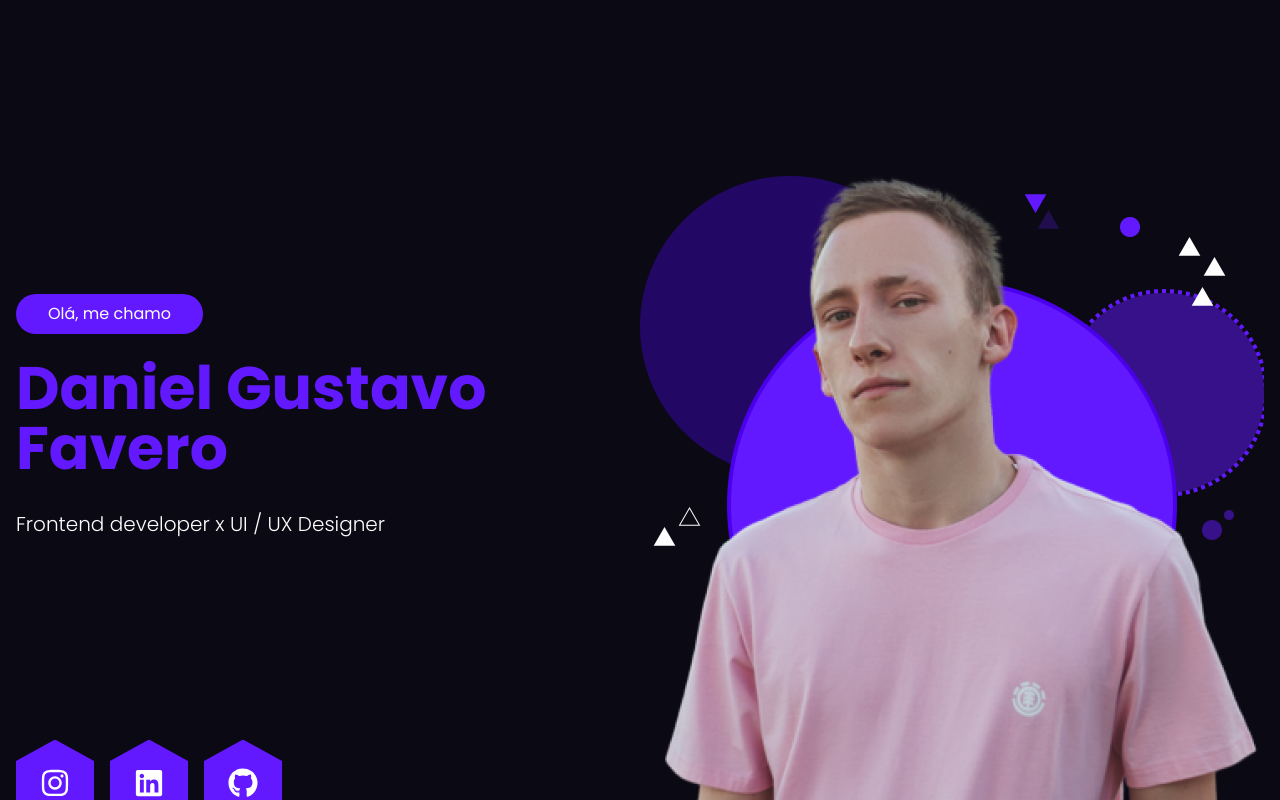
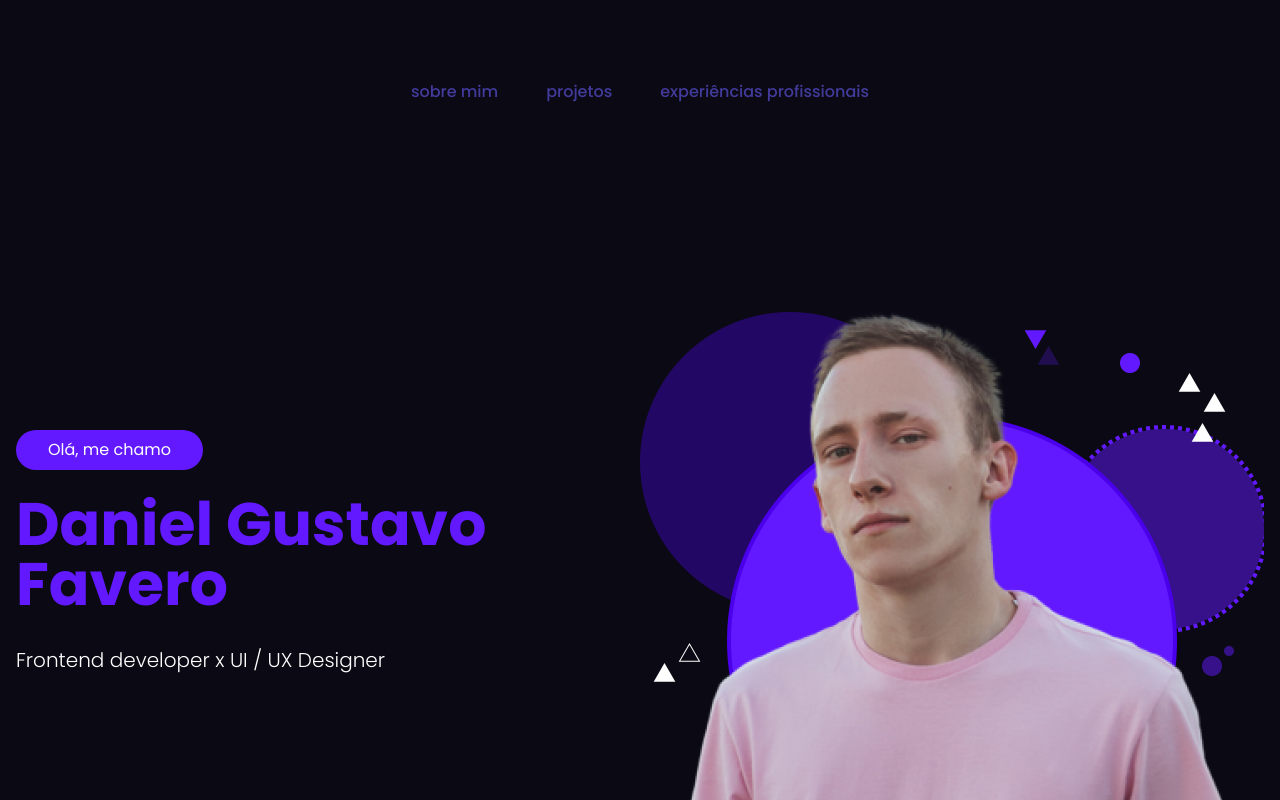
Before and after one commit to danielg-favero/portifolio, a Next.js app: page / in a window 1280 px wide. Shown: the top 800 px of the page. Built offline with nearby package versions, Linux system fonts and the light colour scheme.

Commit message:
feat: header

```diff
--- a/src/app/containers/About.tsx
+++ b/src/app/containers/About.tsx
@@ -10,7 +10,7 @@ import Image from "next/image";
 export const About: React.FC = () => {
   return (
     <Section>
-      <SectionTitle>Sobre Mim</SectionTitle>
+      <SectionTitle id="about">Sobre Mim</SectionTitle>
       <div className="flex flex-col w-full gap-4 lg:flex-row lg:gap-16">
         <div className="flex flex-col gap-4 lg:gap-6 lg:w-1/2">
           <InfoCard>
--- a/src/app/containers/Experience.tsx
+++ b/src/app/containers/Experience.tsx
@@ -10,7 +10,7 @@ import "swiper/css";
 export const Experience: React.FC = () => {
   return (
     <Section>
-      <SectionTitle>Experiências Profissionais</SectionTitle>
+      <SectionTitle id="experience">Experiências Profissionais</SectionTitle>
       <Swiper slidesPerView="auto">
         <SwiperSlide>
           <ExperienceCard
--- a/src/app/containers/Hero.tsx
+++ b/src/app/containers/Hero.tsx
@@ -1,12 +1,13 @@
-import { Badge, Section, IconButton } from "@/components";
+import { Badge, Section, IconButton, Header } from "@/components";
 import Image from "next/image";
 import React from "react";
 import { FaGithub, FaInstagram, FaLinkedin } from "react-icons/fa";
 
 export const Hero: React.FC = () => {
   return (
-    <section className="w-full px-4 mt-24 lg:mt-44 max-w-7xl">
-      <div className="flex flex-col items-center w-full lg:flex-row lg:justify-between gap-14">
+    <section className="w-full px-4 mt-6 lg:mt-12 max-w-7xl">
+      <Header />
+      <div className="flex flex-col items-center w-full mt-24 lg:flex-row lg:justify-between gap-14 lg:mt-44">
         <div className="flex flex-col items-center gap-14 lg:items-start lg:justify-between lg:h-[532px]">
           <div className="flex flex-col items-center gap-6 lg:gap-8 lg:items-start">
             <div className="flex flex-col items-center gap-4 lg:gap-6 lg:items-start">
--- a/src/app/containers/Projects.tsx
+++ b/src/app/containers/Projects.tsx
@@ -12,7 +12,7 @@ import Image from "next/image";
 export const Projects: React.FC = () => {
   return (
     <Section>
-      <SectionTitle>Projetos</SectionTitle>
+      <SectionTitle id="projects">Projetos</SectionTitle>
       <div className="flex flex-col gap-12 lg:gap-16">
         <Tab tabs={["Desenvolvedor", "Designer"]}>
           <Image
@@ -31,7 +31,7 @@ export const Projects: React.FC = () => {
         <div className="flex flex-col justify-center gap-6 lg:gap-8">
           <div className="flex items-center gap-8">
             <Divider />
-            <h3 className="w-full text-lg font-medium text-center uppercase before: text-primary-30">
+            <h3 className="w-full text-lg font-medium text-center uppercase text-primary-30 lg:text-2xl">
               Ferramentas e Linguagens
             </h3>
             <Divider />
--- a/src/app/layout.tsx
+++ b/src/app/layout.tsx
@@ -22,7 +22,7 @@ export default function RootLayout({
           rel="stylesheet"
         />
       </Head>
-      <body>{children}</body>
+      <body className="scroll-smooth">{children}</body>
     </html>
   );
 }
--- a/src/app/page.tsx
+++ b/src/app/page.tsx
@@ -1,9 +1,11 @@
+"use client";
+
 import { Footer } from "@/components";
 import { About, Experience, Hero, Projects } from "./containers";
 
 export default function Home() {
   return (
-    <main className="[&>*:nth-child(odd)]:bg-primary-100 [&>*:nth-child(even)]:bg-primary-95 flex flex-col items-center justify-between min-h-screen bg-primary-100">
+    <main className="[&>*:nth-child(odd)]:bg-primary-100 [&>*:nth-child(even)]:bg-primary-95 flex flex-col items-center justify-between min-h-screen bg-primary-100 relative">
       <Hero />
       <About />
       <Projects />
--- a/src/components/Divider.tsx
+++ b/src/components/Divider.tsx
@@ -1,5 +1,7 @@
 import React from "react";
 
 export const Divider: React.FC = () => {
-  return <div className="hidden w-full h-px bg-primary-30 lg:block" />;
+  return (
+    <div className="hidden w-full h-0.5 opacity-25 bg-primary-30 lg:block" />
+  );
 };
--- a/src/components/Footer.tsx
+++ b/src/components/Footer.tsx
@@ -2,8 +2,8 @@ import React from "react";
 
 export const Footer: React.FC = () => {
   return (
-    <div className="flex justify-center w-full p-8 bg-primary-95">
-      <p className="text-sm font-light text-neutral-100">
+    <div className="flex justify-center w-full p-8 bg-primary-95 lg:p-12">
+      <p className="text-sm font-light text-neutral-100 lg:text-xl">
         Copyright © 2022 - Daniel Gustavo Favero
       </p>
     </div>
--- /dev/null
+++ b/src/components/Header/HeaderLink.tsx
@@ -0,0 +1,18 @@
+import React from "react";
+import { IHeaderLinkProps } from "./types";
+import Link from "next/link";
+
+export const HeaderLink: React.FC<IHeaderLinkProps> = ({
+  children,
+  ...rest
+}) => {
+  return (
+    <Link
+      scroll
+      className="px-6 py-4 text-2xl font-medium text-center lg:text-base text-primary-40 hover:text-primary-50 active:text-primary-60"
+      {...rest}
+    >
+      {children}
+    </Link>
+  );
+};
--- /dev/null
+++ b/src/components/Header/index.tsx
@@ -0,0 +1,46 @@
+"use client";
+
+import React, { useState } from "react";
+import { HeaderLink } from "./HeaderLink";
+import menuIcon from "@/assets/icons/menu.svg";
+import close from "@/assets/icons/close.svg";
+import Image from "next/image";
+
+export * from "./HeaderLink";
+export * from "./types";
+
+export const Header: React.FC = () => {
+  const [isOpen, setIsOpen] = useState<boolean>(false);
+
+  const toogleIsOpen = () => {
+    setIsOpen(!isOpen);
+  };
+
+  return (
+    <div className="flex flex-row-reverse">
+      <button onClick={toogleIsOpen} className=" text-primary-40 lg:hidden">
+        <Image src={menuIcon} alt="Botão dos links do header" />
+      </button>
+      <div
+        className={`${
+          isOpen ? "flex" : "hidden"
+        } lg:flex top-0 left-0 absolute lg:bg-opacity-0  lg:relative flex-col bg-primary-95 w-full lg:h-auto h-screen z-10 py-6 px-4 lg:py-4`}
+      >
+        <button
+          onClick={toogleIsOpen}
+          className="self-end text-primary-40 lg:hidden w-fit"
+        >
+          <Image src={close} alt="Botão de fechar os links do header" />
+        </button>
+        <nav
+          className="flex flex-col lg:flex-row lg:justify-center"
+          onClick={toogleIsOpen}
+        >
+          <HeaderLink href="#about">sobre mim</HeaderLink>
+          <HeaderLink href="#projects">projetos</HeaderLink>
+          <HeaderLink href="#experience">experiências profissionais</HeaderLink>
+        </nav>
+      </div>
+    </div>
+  );
+};
--- /dev/null
+++ b/src/components/Header/types.ts
@@ -0,0 +1,4 @@
+import { LinkProps } from "next/link";
+import { PropsWithChildren } from "react";
+
+export interface IHeaderLinkProps extends LinkProps, PropsWithChildren {}
--- a/src/components/index.ts
+++ b/src/components/index.ts
@@ -8,3 +8,4 @@ export * from './Button'
 export * from './Tab'
 export * from './ExperienceCard'
 export * from './Divider'
+export * from './Header'
```
Also changed, not shown: src/assets/icons/close.svg (added), src/assets/icons/menu.svg (added).
